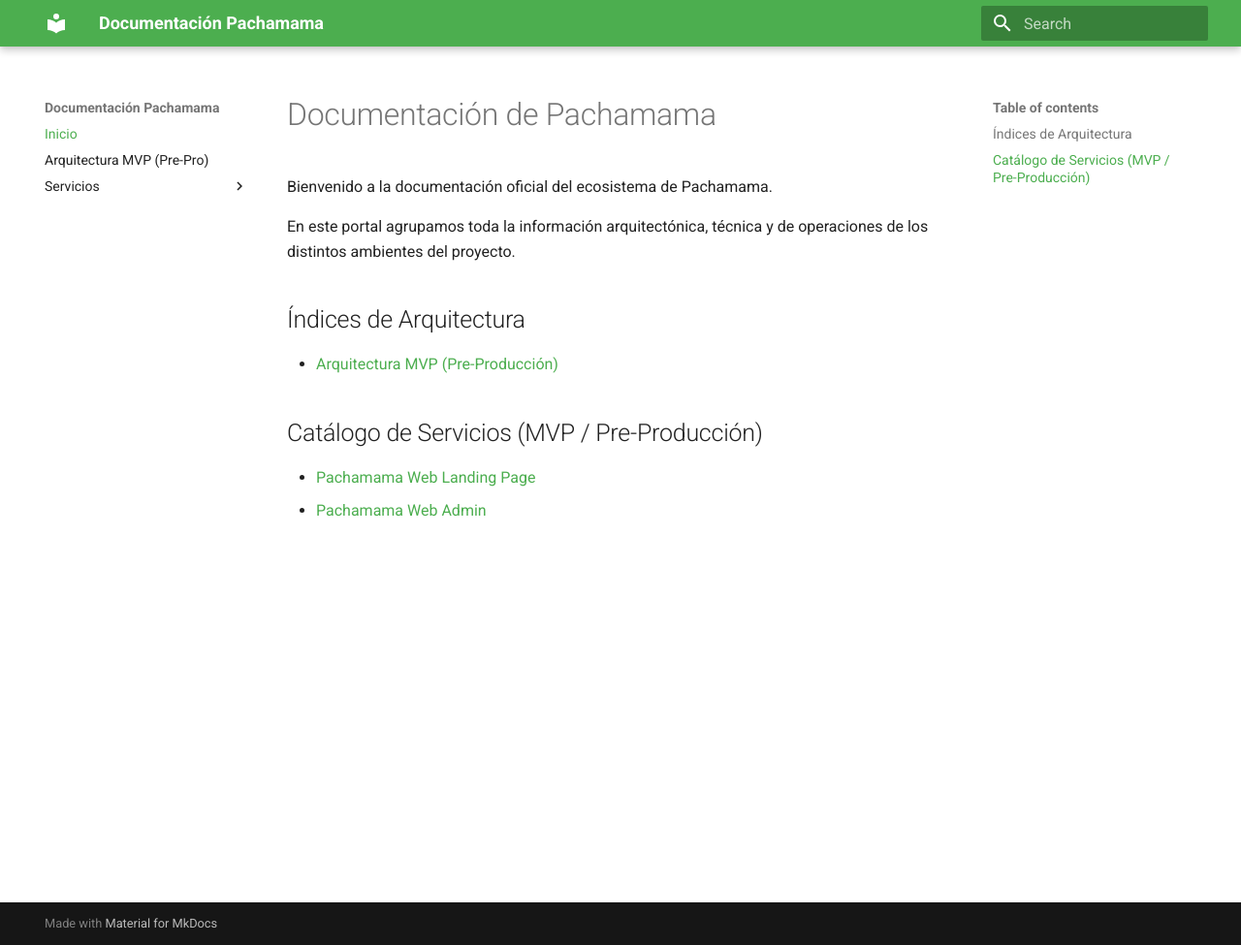
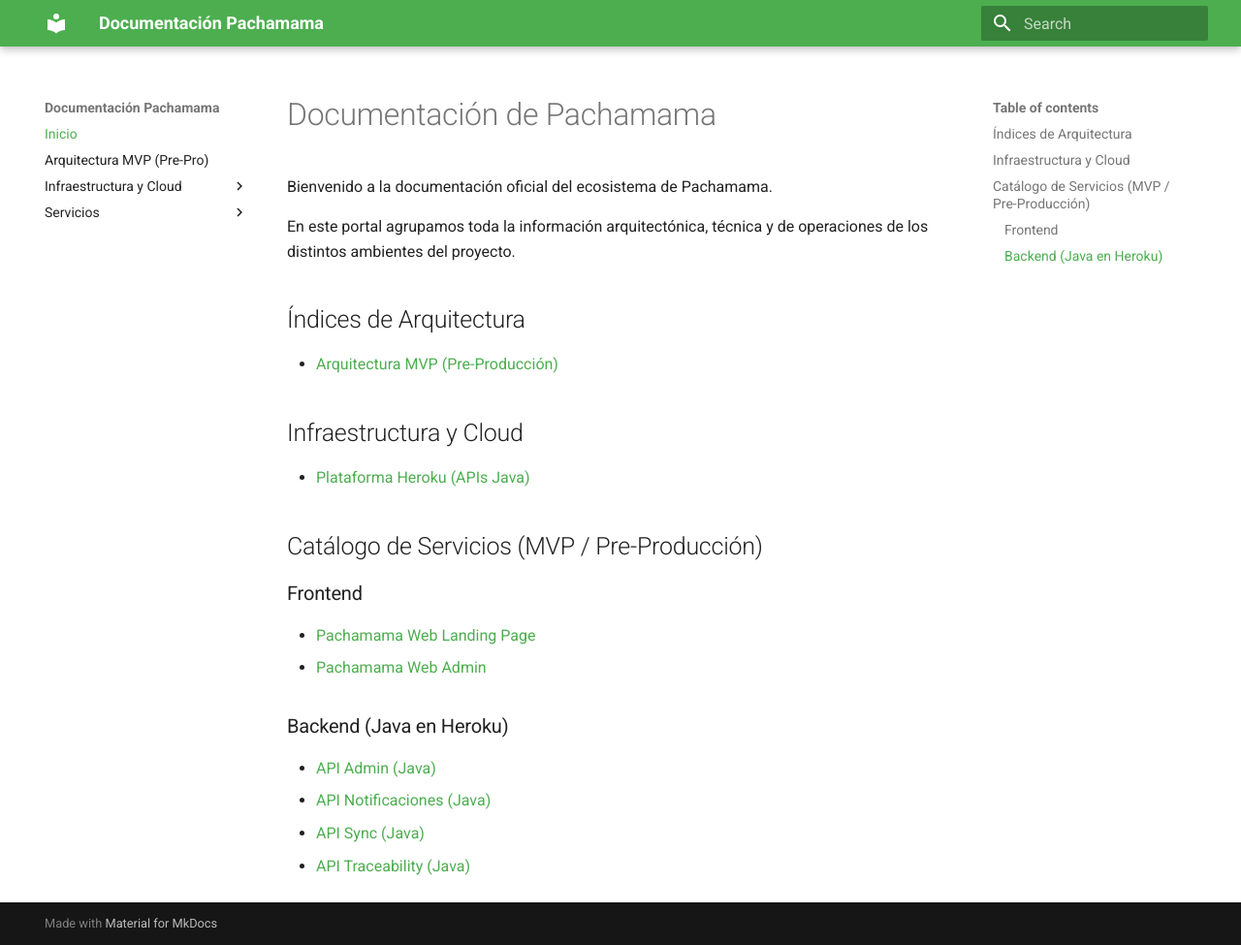
Before and after one commit to pachamamadev-pe/pachamama-docs, an MkDocs documentation site: the page built from docs/index.md, in a window 1280 px wide and 975 px high. Shown: the whole window at 97% size. Built offline with MkDocs 1.6.1 and Material for MkDocs 9.7.7, drawn with Linux system fonts in a browser that asks for light colours.

Commit message:
feat: documentacion de servicios java

```diff
--- a/docs/index.md
+++ b/docs/index.md
@@ -8,7 +8,17 @@
 
 - [Arquitectura MVP (Pre-Producción)](./MVP-ARCHITECTURE.md)
 
+## Infraestructura y Cloud
+- [Plataforma Heroku (APIs Java)](./infrastructure/heroku.md)
+
 ## Catálogo de Servicios (MVP / Pre-Producción)
 
+### Frontend
 - [Pachamama Web Landing Page](./services/pachamama-web-landing/README.md)
 - [Pachamama Web Admin](./services/pachamama-web-admin/README.md)
+
+### Backend (Java en Heroku)
+- [API Admin (Java)](./services/pachamama-api-admin-java/README.md)
+- [API Notificaciones (Java)](./services/pachamama-api-notifications-java/README.md)
+- [API Sync (Java)](./services/pachamama-api-sync-java/README.md)
+- [API Traceability (Java)](./services/pachamama-api-trace-java/README.md)
--- a/mkdocs.yml
+++ b/mkdocs.yml
@@ -9,6 +9,14 @@
 nav:
   - Inicio: index.md
   - Arquitectura MVP (Pre-Pro): MVP-ARCHITECTURE.md
+  - Infraestructura y Cloud:
+      - Plataforma Heroku: infrastructure/heroku.md
   - Servicios:
-      - Web Landing: services/pachamama-web-landing/README.md
-      - Web Admin: services/pachamama-web-admin/README.md
+      - Frontend:
+        - Web Landing: services/pachamama-web-landing/README.md
+        - Web Admin: services/pachamama-web-admin/README.md
+      - Backend (Java):
+        - API Admin: services/pachamama-api-admin-java/README.md
+        - API Sync: services/pachamama-api-sync-java/README.md
+        - API Notificaciones: services/pachamama-api-notifications-java/README.md
+        - API Traceability: services/pachamama-api-trace-java/README.md
```
Also changed, not shown: docs/MVP-ARCHITECTURE.md (+4 -4 lines), docs/infrastructure/heroku.md (added, +27 -0 lines), docs/services/pachamama-api-admin-java/README.md (added, +31 -0 lines), docs/services/pachamama-api-notifications-java/README.md (added, +32 -0 lines), docs/services/pachamama-api-sync-java/README.md (added, +29 -0 lines), docs/services/pachamama-api-trace-java/README.md (added, +27 -0 lines).
